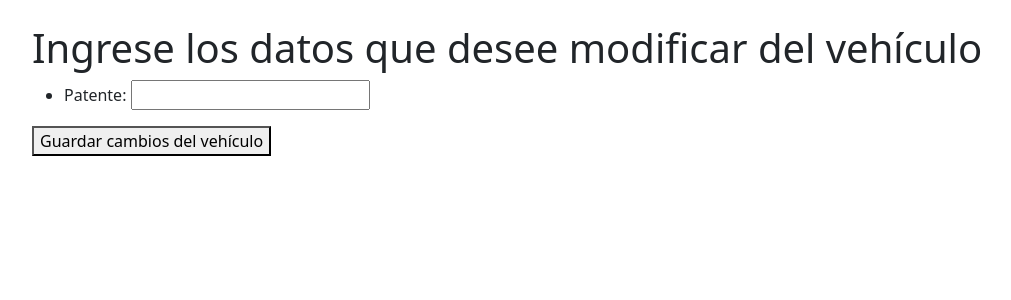
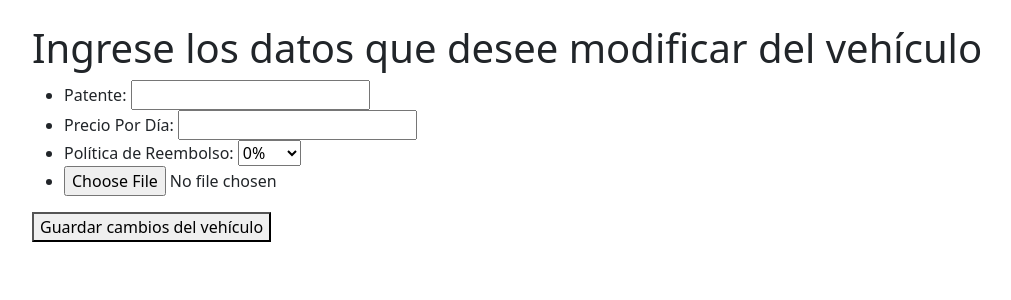
Before and after one commit to DiegoGarciaHerd/TP-Ing2, a Django app: page /admin-auth/modificar-autos/ in a window 1280 px wide. Shown: the part 82-382 px from the top of the page, without its empty margins (50-1061 px from the left). Run offline with Django 5.2, Linux system fonts and the light colour scheme.

Commit message:
Modificacion de vehiculos completada

```diff
--- a/administrador/templates/administrador/menu_admin.html
+++ b/administrador/templates/administrador/menu_admin.html
@@ -11,7 +11,7 @@
     <li><a href ="#">Vehículos</a>
       <ul>
         <a href ="{% url 'cargar_autos' %}">Agregar Vehículo</a>
-        <a href ="#">Modificar Vehículo</a>
+        <a href ="{% url 'modificar_autos' %}">Modificar Vehículo</a>
         <a href ="{% url 'borrar_autos' %}">Eliminar vehículo</a>
         <a href ="#">Ver listado de vehículos</a>
       </ul>
--- a/administrador/templates/administrador/modificar_autos.html
+++ b/administrador/templates/administrador/modificar_autos.html
@@ -10,6 +10,22 @@
                 <label for="patente">Patente: </label>
                 <input type="text" id="patente" name="patente" required/>
             </li>
+            <li>
+                <label for="precio">Precio Por Día: </label>
+                <input type="text" id="precio" name="precio"/>
+            </li>
+            <li>
+                <label for="reembolso">Política de Reembolso: </label>
+                <select id="politica_reembolso" name="politica_reembolso">
+                    <option value="0%" selected>0%</option>
+                    <option value="20%">20%</option>
+                    <option value="100%">100%</option>
+                </select>
+            </li>
+            <li>
+                <input type="file" id="foto" accept="image/*"/>
+                <input type="hidden" id="foto_base64" name="foto_base64">
+            </li>
         </ul>
         <button type="submit">Guardar cambios del vehículo</button>
 </html>
--- a/administrador/views.py
+++ b/administrador/views.py
@@ -185,6 +185,32 @@ def borrar_autos(request):
     return render(request, 'administrador/borrar_autos.html')
 
 def modificar_autos(request):
+    if request.method == 'POST':
+        patente = request.POST.get('patente')
+
+        try:
+            vehiculo = Vehiculo.objects.get(patente=patente)
+
+            precio = request.POST.get('precio')
+            if precio:
+                vehiculo.precio_por_dia = precio
+
+            reembolso = request.POST.get('politica_reembolso')
+            if reembolso:
+                vehiculo.reembolso = reembolso
+
+            vehiculo.save()
+            messages.success(request, "Autos modificados exitosamente")
+            return redirect('admin_menu')  # Redirigir a la página de menú si se envía el formulario
+
+        except Vehiculo.DoesNotExist:
+            messages.error(request, "El auto a modificar no existe")
+            return render(request, 'administrador/modificar_autos.html')
+
+        except Exception as e:
+            messages.error(request, f"Error al modificar el auto: {e}")
+            return render(request, 'administrador/modificar_autos.html')
+
     return render(request, 'administrador/modificar_autos.html')
 
 #---------------------------------EMPLEADOS-----------------------------
```
Also changed, not shown: db.sqlite3.
